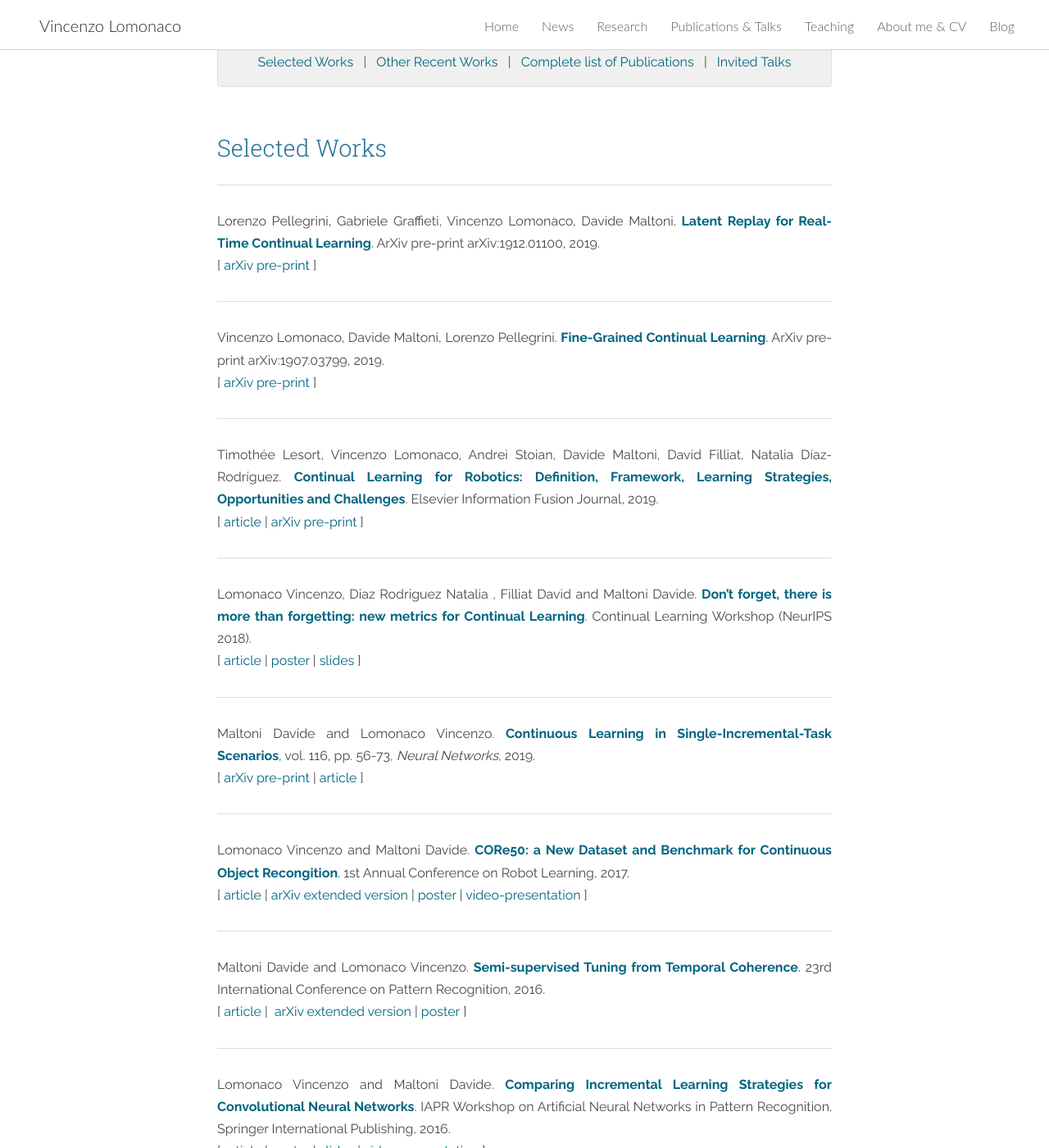
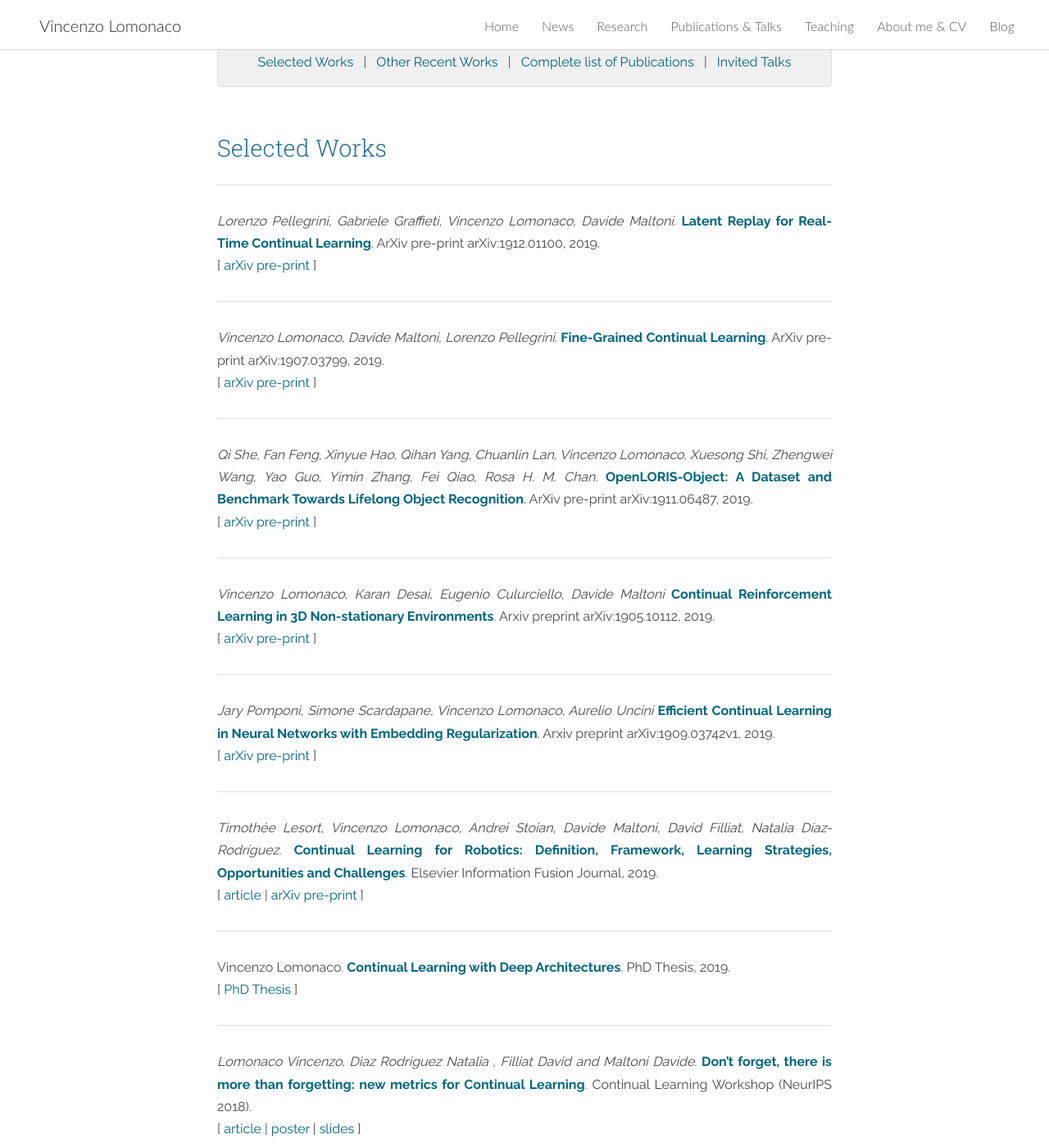
Before and after one commit to vlomonaco/website, a Jekyll site: the page built from publications_and_talks.md, in a window 1280 px wide and 1400 px high, scrolled down 279 px. Shown: the whole window at 82% size. Built offline with Jekyll 4.4.1, drawn with Linux system fonts in a browser that asks for light colours; nearby versions of some CDN libraries.

Commit message:
pubs added, intro modified

```diff
--- a/_config.yml
+++ b/_config.yml
@@ -1,6 +1,6 @@
 # Site settings
 title: Vincenzo Lomonaco
-description: 'Postdoctoral Researcher @ University of Bologna <br> <em>Working on <strong>Artificial Intelligence</strong> and <strong>Continual Deep Learning</strong></em>'
+description: 'Postdoctoral Researcher @ University of Bologna <br> <em>Working on <strong>Artificial Intelligence</strong> and <strong>Continual Learning</strong></em>'
 url: 'http://vincenzolomonaco.com'
 baseurl: ''
 google_analytics: 'UA-65263066-1'
--- a/publications_and_talks.md
+++ b/publications_and_talks.md
@@ -12,22 +12,42 @@ In this page you can give a quick glance at my **published** works. Most of them
 
 <hr style="margin-top:30px;margin-bottom:30px;width:100%">
 
-Lorenzo Pellegrini, Gabriele Graffieti, Vincenzo Lomonaco, Davide Maltoni. **[Latent Replay for Real-Time Continual Learning](https://arxiv.org/abs/1912.01100)**. ArXiv pre-print arXiv:1912.01100, 2019. <br>
+_Lorenzo Pellegrini, Gabriele Graffieti, Vincenzo Lomonaco, Davide Maltoni_. **[Latent Replay for Real-Time Continual Learning](https://arxiv.org/abs/1912.01100)**. ArXiv pre-print arXiv:1912.01100, 2019. <br>
 \[&nbsp;[arXiv pre-print](https://arxiv.org/abs/1912.01100) ]<br>
 
 <hr style="margin-top:30px;margin-bottom:30px;width:100%">
 
-Vincenzo Lomonaco, Davide Maltoni, Lorenzo Pellegrini. **[Fine-Grained Continual Learning](https://arxiv.org/abs/1907.03799)**. ArXiv pre-print arXiv:1907.03799, 2019. <br>
+_Vincenzo Lomonaco, Davide Maltoni, Lorenzo Pellegrini_. **[Fine-Grained Continual Learning](https://arxiv.org/abs/1907.03799)**. ArXiv pre-print arXiv:1907.03799, 2019. <br>
 \[&nbsp;[arXiv pre-print](https://arxiv.org/abs/1907.00182) ]<br>
 
 <hr style="margin-top:30px;margin-bottom:30px;width:100%">
 
-Timothée Lesort, Vincenzo Lomonaco, Andrei Stoian, Davide Maltoni, David Filliat, Natalia Díaz-Rodríguez. **[Continual Learning for Robotics: Definition, Framework, Learning Strategies, Opportunities and Challenges](https://hal.archives-ouvertes.fr/hal-02381343/)**. Elsevier Information Fusion Journal, 2019. <br>
+_Qi She, Fan Feng, Xinyue Hao, Qihan Yang, Chuanlin Lan, Vincenzo Lomonaco, Xuesong Shi, Zhengwei Wang, Yao Guo, Yimin Zhang, Fei Qiao, Rosa H. M. Chan._ **[OpenLORIS-Object: A Dataset and Benchmark Towards Lifelong Object Recognition](https://arxiv.org/abs/1911.06487)**. ArXiv pre-print arXiv:1911.06487, 2019. <br>
+\[&nbsp;[arXiv pre-print](https://arxiv.org/abs/1911.06487) ]<br>
+
+<hr style="margin-top:30px;margin-bottom:30px;width:100%">
+
+_Vincenzo Lomonaco, Karan Desai, Eugenio Culurciello, Davide Maltoni_ **[Continual Reinforcement Learning in 3D Non-stationary Environments](https://arxiv.org/abs/1905.10112)**. Arxiv preprint arXiv:1905.10112, 2019. <br>
+\[&nbsp;[arXiv pre-print](https://arxiv.org/abs/1905.10112) ]<br>
+
+<hr style="margin-top:30px;margin-bottom:30px;width:100%">
+
+_Jary Pomponi, Simone Scardapane, Vincenzo Lomonaco, Aurelio Uncini_ **[Efficient Continual Learning in Neural Networks with Embedding Regularization](https://arxiv.org/abs/1909.03742)**. Arxiv preprint arXiv:1909.03742v1, 2019. <br>
+\[&nbsp;[arXiv pre-print](https://arxiv.org/abs/1911.06487) ]<br>
+
+<hr style="margin-top:30px;margin-bottom:30px;width:100%">
+
+_Timothée Lesort, Vincenzo Lomonaco, Andrei Stoian, Davide Maltoni, David Filliat, Natalia Díaz-Rodríguez._ **[Continual Learning for Robotics: Definition, Framework, Learning Strategies, Opportunities and Challenges](https://hal.archives-ouvertes.fr/hal-02381343/)**. Elsevier Information Fusion Journal, 2019. <br>
 \[&nbsp;[article](https://doi.org/10.1016/j.inffus.2019.12.004) | [arXiv pre-print](https://arxiv.org/abs/1907.00182) ]<br>
 
 <hr style="margin-top:30px;margin-bottom:30px;width:100%">
 
-Lomonaco Vincenzo, Diaz Rodriguez Natalia , Filliat David and Maltoni Davide. **[Don't forget, there is more than forgetting: new metrics for Continual Learning](https://sites.google.com/view/continual2018/submissions)**. Continual Learning Workshop (NeurIPS 2018). <br>
+Vincenzo Lomonaco. **[Continual Learning with Deep Architectures](http://amsdottorato.unibo.it/9073/1/vincenzo_lomonaco_thesis.pdf)**. PhD Thesis, 2019. <br>
+\[&nbsp;[PhD Thesis](http://amsdottorato.unibo.it/9073/1/vincenzo_lomonaco_thesis.pdf) ]<br>
+
+<hr style="margin-top:30px;margin-bottom:30px;width:100%">
+
+_Lomonaco Vincenzo, Diaz Rodriguez Natalia , Filliat David and Maltoni Davide._ **[Don't forget, there is more than forgetting: new metrics for Continual Learning](https://sites.google.com/view/continual2018/submissions)**. Continual Learning Workshop (NeurIPS 2018). <br>
 \[&nbsp;[article](https://arxiv.org/pdf/1810.13166) | [poster](https://www.slideshare.net/VincenzoLomonaco/dont-forget-there-is-more-than-forgetting-new-metrics-for-continual-learning) | [slides](https://drive.google.com/open?id=1skMz1vIWniBlpb-ZOshAkTsvIdKNMdWE) \]<br>
 
 <hr style="margin-top:30px;margin-bottom:30px;width:100%">
@@ -37,17 +57,17 @@ Maltoni Davide and Lomonaco Vincenzo. **[Continuous Learning in Single-Increment
 
 <hr style="margin-top:30px;margin-bottom:30px;width:100%">
 
-Lomonaco Vincenzo and Maltoni Davide. **[CORe50: a New Dataset and Benchmark for Continuous Object Recongition][core50-arxiv]**. 1st Annual Conference on Robot Learning, 2017. <br>
+_Lomonaco Vincenzo and Maltoni Davide._ **[CORe50: a New Dataset and Benchmark for Continuous Object Recongition][core50-arxiv]**. 1st Annual Conference on Robot Learning, 2017. <br>
 \[&nbsp;[article][corl2017] | [arXiv extended version][semi-sup-tech] | [poster][corl2017-poster] | [video-presentation][core50-video] \]<br>
 
 <hr style="margin-top:30px;margin-bottom:30px;width:100%">
 
-Maltoni Davide and Lomonaco Vincenzo. **[Semi-supervised Tuning from Temporal Coherence][semi-sup-tech]**. 23rd International Conference on Pattern Recognition, 2016. <br>
+_Maltoni Davide and Lomonaco Vincenzo._ **[Semi-supervised Tuning from Temporal Coherence][semi-sup-tech]**. 23rd International Conference on Pattern Recognition, 2016. <br>
 \[&nbsp;[article][semi-sup] | &nbsp;[arXiv extended version][semi-sup-tech] | [poster][inc-strat-poster]&nbsp;\] <br>
 
 <hr style="margin-top:30px;margin-bottom:30px;width:100%">
 
-Lomonaco Vincenzo and Maltoni Davide. **[Comparing Incremental Learning Strategies for Convolutional Neural Networks][inc-strat-paper]**. IAPR Workshop on Artificial Neural Networks in Pattern Recognition. Springer International Publishing, 2016. <br>
+_Lomonaco Vincenzo and Maltoni Davide._ **[Comparing Incremental Learning Strategies for Convolutional Neural Networks][inc-strat-paper]**. IAPR Workshop on Artificial Neural Networks in Pattern Recognition. Springer International Publishing, 2016. <br>
 \[&nbsp;[article][inc-strat-paper] | [poster][inc-strat-poster] |  [slides][inc-strat-slides] | [video-presentation][inc-strat-video]&nbsp;]<br>
 
 <hr style="margin-top:30px;margin-bottom:30px;width:100%">
@@ -56,22 +76,22 @@ Lomonaco Vincenzo and Maltoni Davide. **[Comparing Incremental Learning Strategi
 
 <hr style="margin-top:30px;margin-bottom:30px;width:100%">
 
-Lomonaco Vincenzo, Trotta Angelo, Ziosi Marta, De Dios Yáñez Ávila Juan, Díaz-Rodríguez Natalia. **[Intelligent Drone Swarm for Search and Rescue Operations at Sea](https://ieeexplore.ieee.org/document/8480119/)**. AI for Social Good Workshop (NeurIPS 2018). <br>
+_Lomonaco Vincenzo, Trotta Angelo, Ziosi Marta, De Dios Yáñez Ávila Juan, Díaz-Rodríguez Natalia._ **[Intelligent Drone Swarm for Search and Rescue Operations at Sea](https://ieeexplore.ieee.org/document/8480119/)**. AI for Social Good Workshop (NeurIPS 2018). <br>
 \[ [article](https://arxiv.org/pdf/1811.05291) \]<br>
 
 <hr style="margin-top:30px;margin-bottom:30px;width:100%">
 
-Carpineti Claudia, Lomonaco Vincenzo, Bedogni Luca, Di Felice Marco and Bononi Luciano. **[Custom Dual Transportation Mode Detection by Smartphone Devices Exploiting Sensor Diversity](https://ieeexplore.ieee.org/document/8480119/)**. IEEE International Conference on Pervasive Computing and Communications Workshops, 2018. <br>
+_Carpineti Claudia, Lomonaco Vincenzo, Bedogni Luca, Di Felice Marco and Bononi Luciano._ **[Custom Dual Transportation Mode Detection by Smartphone Devices Exploiting Sensor Diversity](https://ieeexplore.ieee.org/document/8480119/)**. IEEE International Conference on Pervasive Computing and Communications Workshops, 2018. <br>
 \[ [article](https://ieeexplore.ieee.org/document/8480119/) \]<br>
 
 <hr style="margin-top:30px;margin-bottom:30px;width:100%">
 
-Russo Daniel, Lomonaco Vincenzo and Ciancarini Paolo. **[A Machine Learning Approach for Continuous Development][raia]**. Proceedings of 5th International Conference in Software Engineering for Defense Applications, 2018. <br>
+_Russo Daniel, Lomonaco Vincenzo and Ciancarini Paolo._ **[A Machine Learning Approach for Continuous Development][raia]**. Proceedings of 5th International Conference in Software Engineering for Defense Applications, 2018. <br>
 \[ [article][raia] \] <br>
 
 <hr style="margin-top:30px;margin-bottom:30px;width:100%">
 
-Lomonaco Vincenzo et al. **[UCbase 2.0: ultraconserved sequences database (2014 update)][ucbase]**. Database 2014 (2014): bau062.<br>
+_Lomonaco Vincenzo et al._ **[UCbase 2.0: ultraconserved sequences database (2014 update)][ucbase]**. Database 2014 (2014): bau062.<br>
 \[&nbsp;[article][ucbase]&nbsp;\] <br>
 
 <hr style="margin-top:30px;margin-bottom:30px;width:100%">
```
Also changed, not shown: _includes/home_content.html (+4 -12 lines), about_me_and_cv.md (+2 -2 lines), 1 other file.
